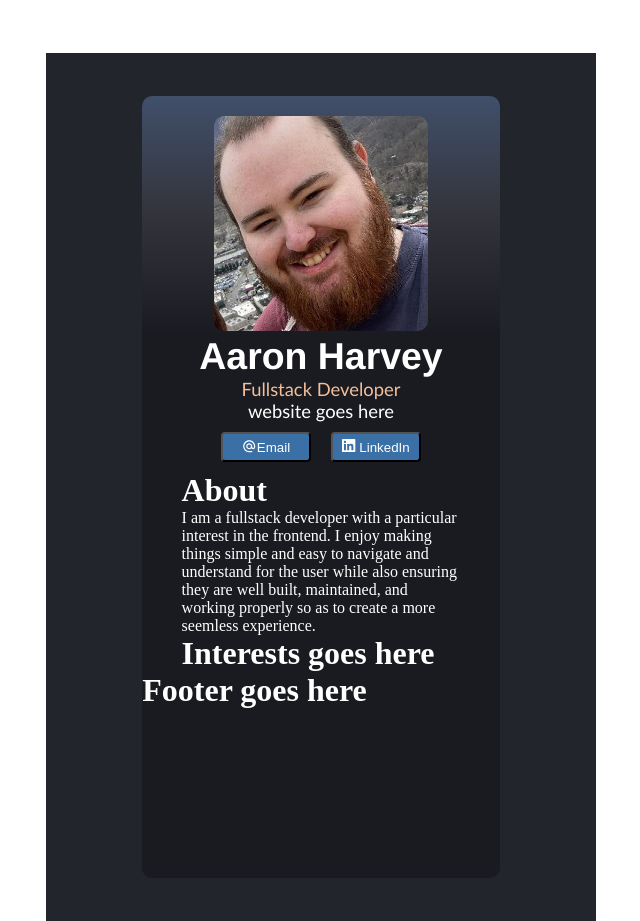
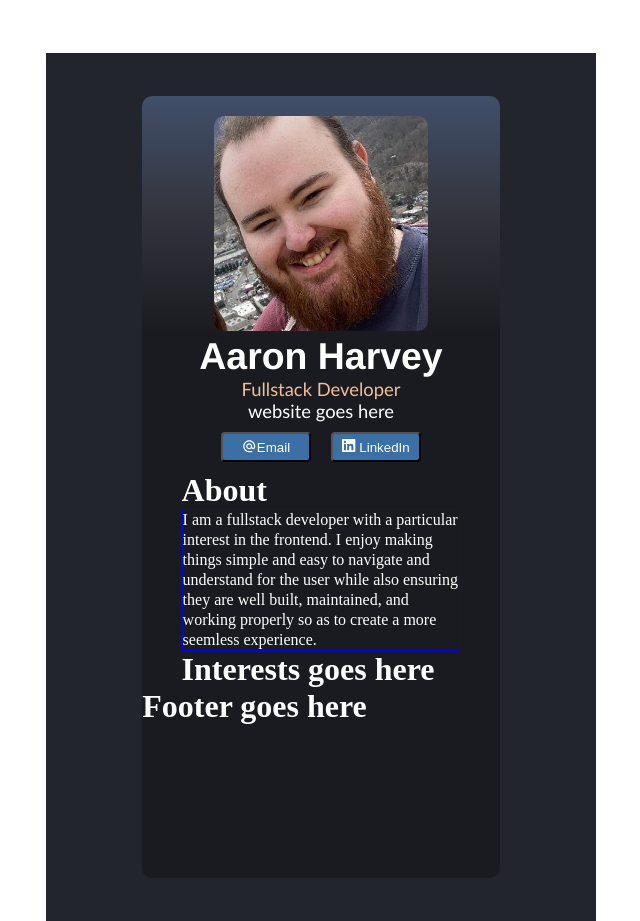
Before and after one commit to AaronJHarvey/React-Digital-Business-Card, a React (Vite) app: page / in a window 1280 px wide. Shown: the whole page, without its empty margins (19-659 px from the left). Built offline with nearby package versions, Linux system fonts and the light colour scheme.

Commit message:
Styles About

```diff
--- a/src/index.css
+++ b/src/index.css
@@ -97,3 +97,8 @@
 	margin-right: 20px;
 }
 /* About section Design  */
+#about-container > p {
+	border: 1px solid blue;
+	line-height: 125%;
+	font-size: 16px;
+}
```
